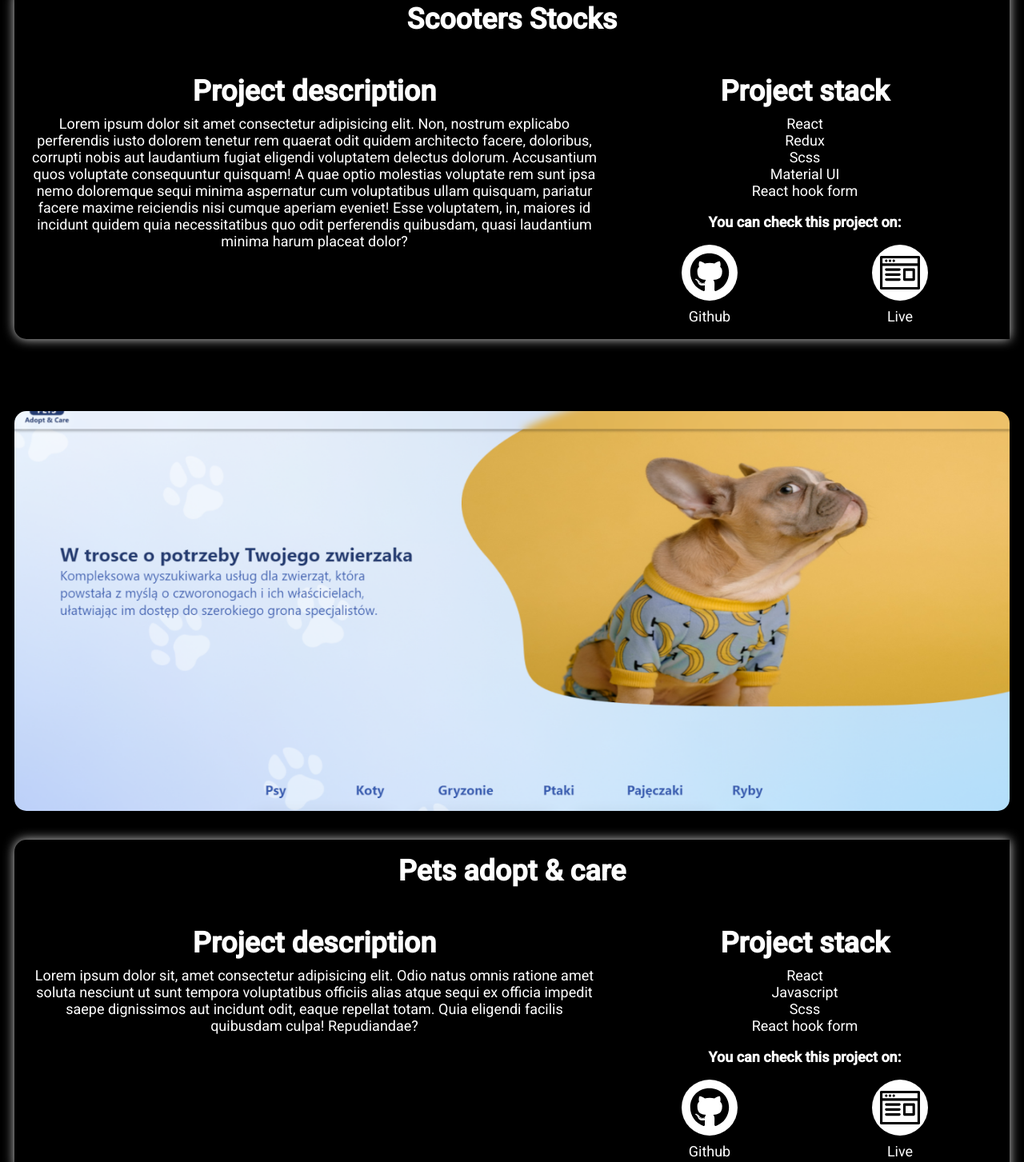
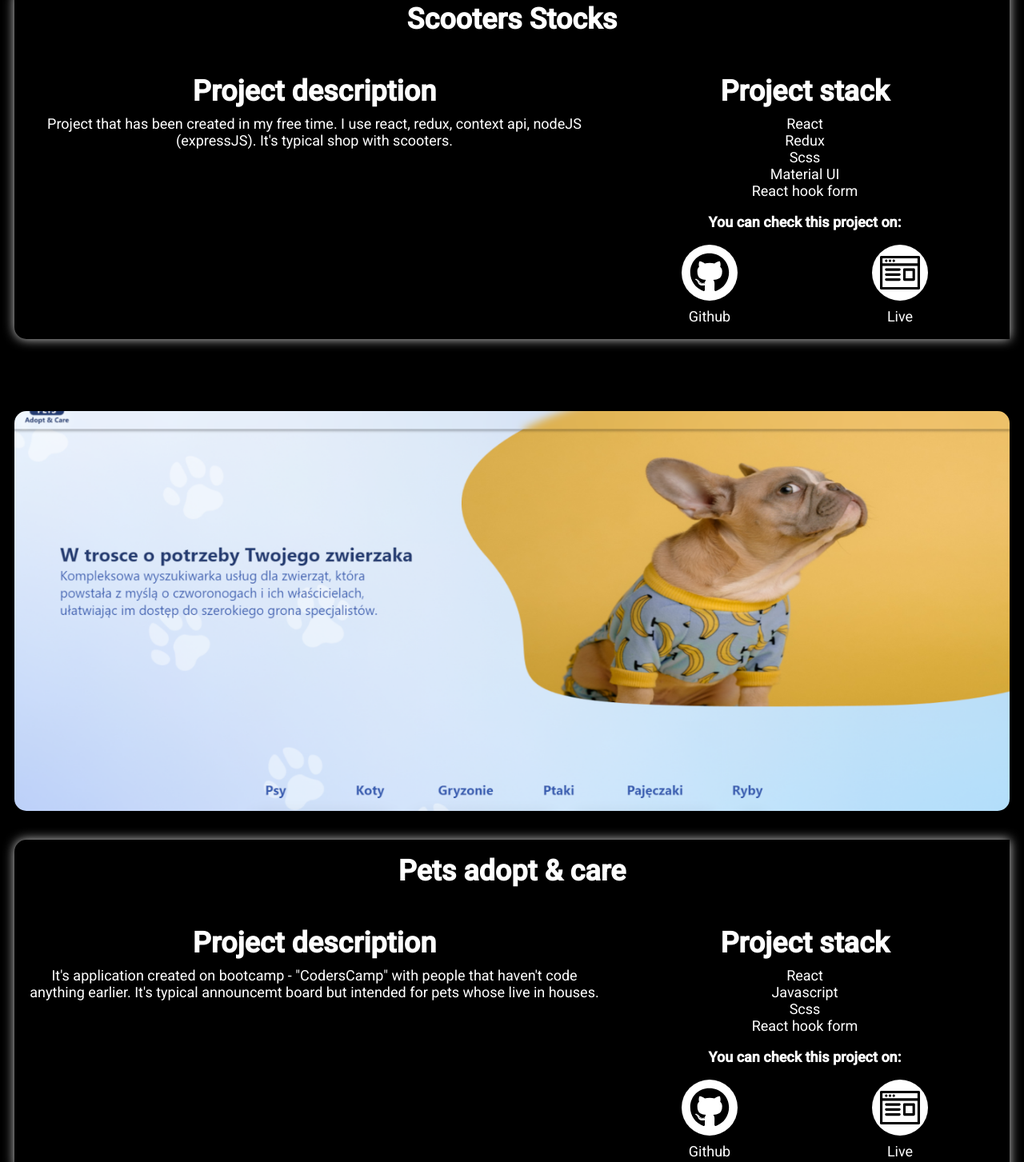
Before and after one commit to JustD1d1t/my-porftolio, a website with bundled scripts: page index.html in a window 1280 px wide. Shown: the part 3157-4610 px from the top of the page at 80% size. Built offline with nearby package versions, Linux system fonts and the light colour scheme.

Commit message:
project description

```diff
--- a/index.html
+++ b/index.html
@@ -225,17 +225,9 @@
                   <div class="project__description">
                     <h4 class="project__info-title">Project description</h4>
                     <p>
-                      Lorem ipsum dolor sit amet consectetur adipisicing elit.
-                      Non, nostrum explicabo perferendis iusto dolorem tenetur
-                      rem quaerat odit quidem architecto facere, doloribus,
-                      corrupti nobis aut laudantium fugiat eligendi voluptatem
-                      delectus dolorum. Accusantium quos voluptate consequuntur
-                      quisquam! A quae optio molestias voluptate rem sunt ipsa
-                      nemo doloremque sequi minima aspernatur cum voluptatibus
-                      ullam quisquam, pariatur facere maxime reiciendis nisi
-                      cumque aperiam eveniet! Esse voluptatem, in, maiores id
-                      incidunt quidem quia necessitatibus quo odit perferendis
-                      quibusdam, quasi laudantium minima harum placeat dolor?
+                      Project that has been created in my free time. I use
+                      react, redux, context api, nodeJS (expressJS). It's
+                      typical shop with scooters.
                     </p>
                   </div>
                   <div class="project__stack">
@@ -303,12 +295,10 @@
                   <div class="project__description">
                     <h4 class="project__info-title">Project description</h4>
                     <p>
-                      Lorem ipsum dolor sit, amet consectetur adipisicing elit.
-                      Odio natus omnis ratione amet soluta nesciunt ut sunt
-                      tempora voluptatibus officiis alias atque sequi ex officia
-                      impedit saepe dignissimos aut incidunt odit, eaque
-                      repellat totam. Quia eligendi facilis quibusdam culpa!
-                      Repudiandae?
+                      It's application created on bootcamp - "CodersCamp" with
+                      people that haven't code anything earlier. It's typical
+                      announcemt board but intended for pets whose live in
+                      houses.
                     </p>
                   </div>
                   <div class="project__stack">
@@ -373,12 +363,9 @@
                   <div class="project__description">
                     <h4 class="project__info-title">Project description</h4>
                     <p>
-                      Lorem ipsum dolor sit, amet consectetur adipisicing elit.
-                      Odio natus omnis ratione amet soluta nesciunt ut sunt
-                      tempora voluptatibus officiis alias atque sequi ex officia
-                      impedit saepe dignissimos aut incidunt odit, eaque
-                      repellat totam. Quia eligendi facilis quibusdam culpa!
-                      Repudiandae?
+                      It's my first application made with react and redux. It's
+                      typical restaurant where you can order food, but it hasn't
+                      got backend.
                     </p>
                   </div>
                   <div class="project__stack">
@@ -438,12 +425,9 @@
                   <div class="project__description">
                     <h4 class="project__info-title">Project description</h4>
                     <p>
-                      Lorem ipsum dolor sit, amet consectetur adipisicing elit.
-                      Odio natus omnis ratione amet soluta nesciunt ut sunt
-                      tempora voluptatibus officiis alias atque sequi ex officia
-                      impedit saepe dignissimos aut incidunt odit, eaque
-                      repellat totam. Quia eligendi facilis quibusdam culpa!
-                      Repudiandae?
+                      It's our first project made on bootcamp - "CodersCamp".
+                      It's typical battleship where you goal is to destroy all
+                      opponent's ship.
                     </p>
                   </div>
                   <div class="project__stack">
```
